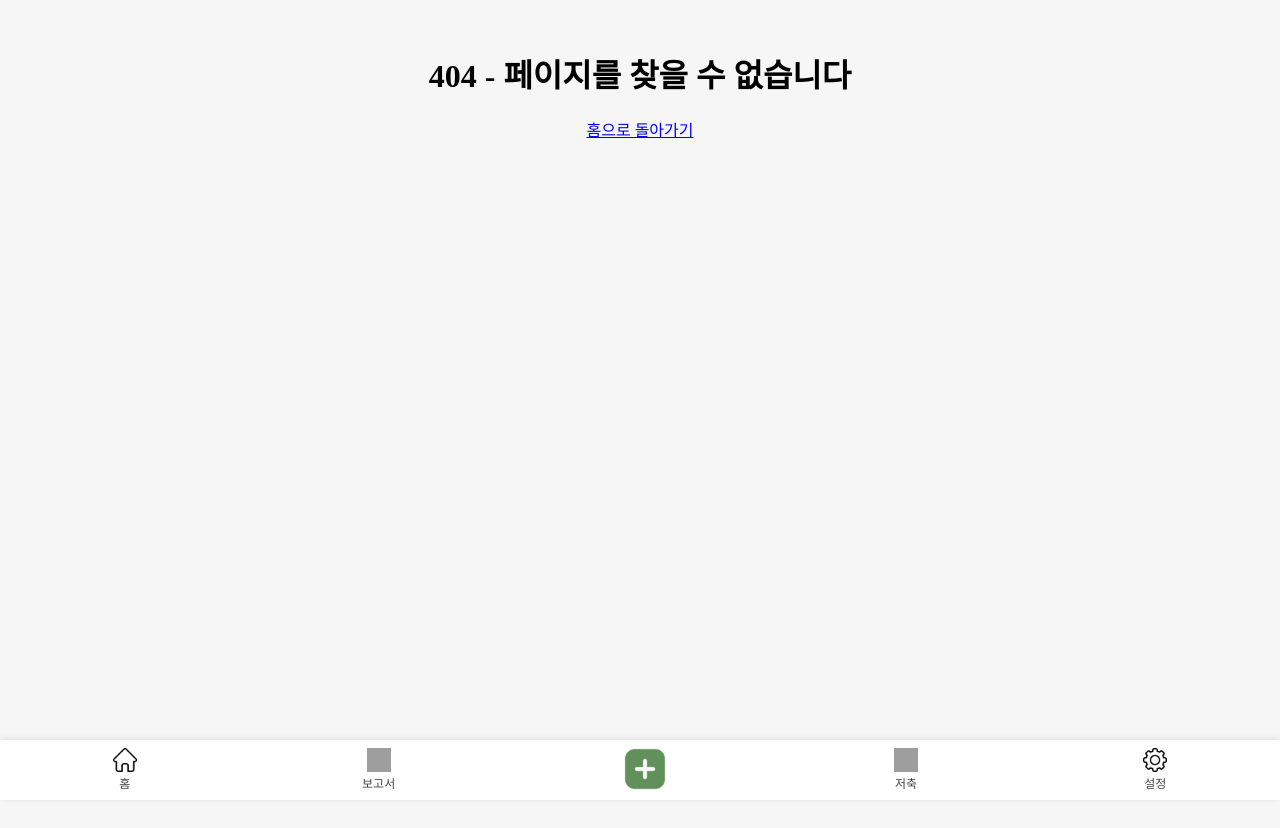
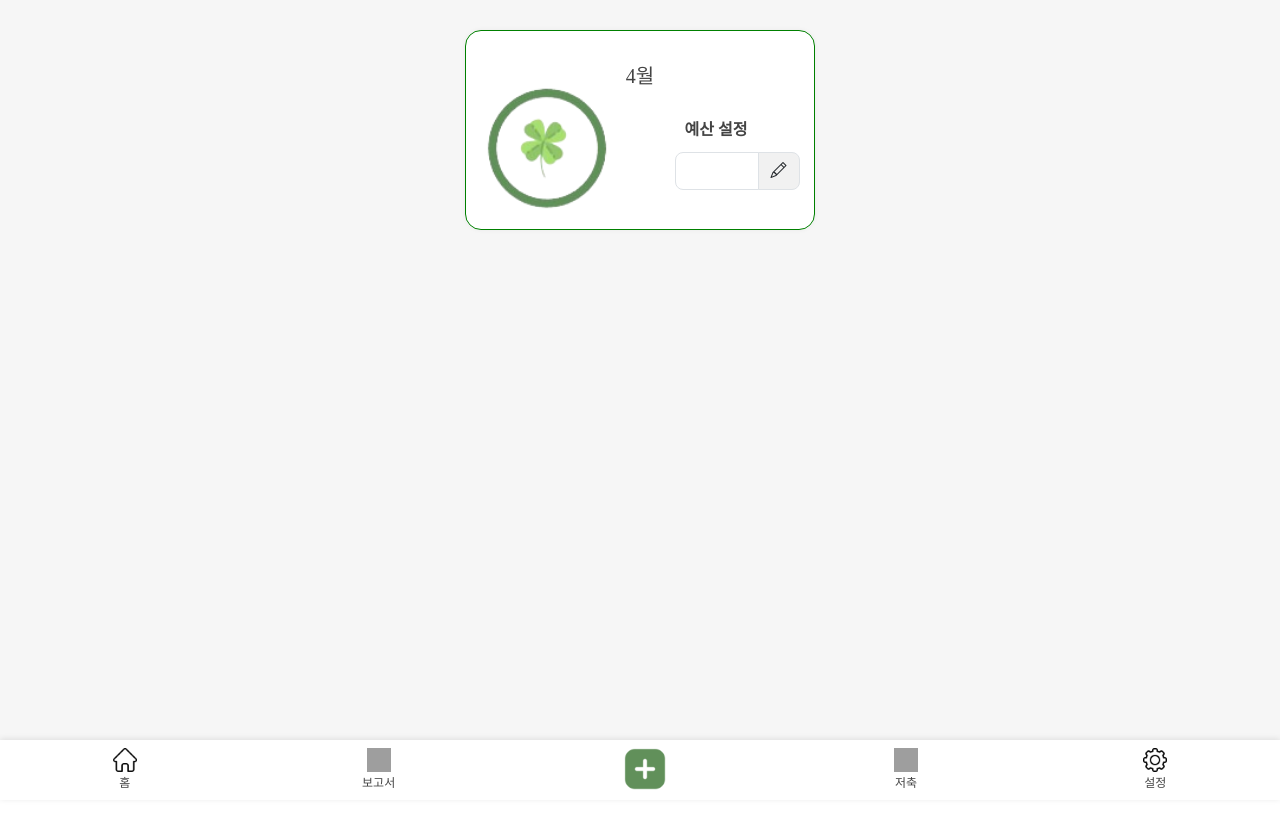
Before and after one commit to dlgkrwns213/moneyLover, a Vue app: page /budgetSetting in a window 1280 px wide. Before the commit this address had no page. Shown: the top 828 px of the page. After the commit the page ends 800 px from the top, so only its background shows below. Built offline with nearby package versions, Linux system fonts and the light colour scheme; grey boxes are pictures that could not be loaded; a web font is replaced by a local one.

Commit message:
fix:Home Router fixing & budgetSetting style fixing

```diff
--- a/src/pages/home/BudgetComparison.vue
+++ b/src/pages/home/BudgetComparison.vue
@@ -3,6 +3,13 @@
 import { reactive, ref, onMounted, computed } from 'vue'
 import { Doughnut } from 'vue-chartjs'
 import { Chart as ChartJS, Title, Tooltip, Legend, ArcElement } from 'chart.js'
+import { useRouter } from 'vue-router'
+
+const router = useRouter()
+
+const goToBudgetSettings = () => {
+  router.push('/budgetSetting')
+}
 ChartJS.register(Title, Tooltip, Legend, ArcElement)
 
 const props = defineProps({
@@ -88,7 +95,7 @@ const chartOptions = {
     </div>
 
     <!-- budget 을 설정하지 않은 경우 -->
-    <div v-else class="empty-budget">
+    <div v-else class="empty-budget" @click="goToBudgetSettings">
       <div class="other-donut-row">
         <div class="donut-container">
           <img class="other-image" src="/src/assets/images/clover/clover_default.png" />
--- a/src/pages/home/BudgetSettings.vue
+++ b/src/pages/home/BudgetSettings.vue
@@ -44,8 +44,9 @@ import '@/assets/main.css'
 
 <style scoped>
 .input-group {
-  width: 125px;
+  width: 145px;
   height: 38px;
+  padding-right: 20px;
 }
 
 .input-group .form-control {
@@ -150,5 +151,6 @@ import '@/assets/main.css'
   display: flex;
   justify-content: center;
   align-items: center;
+  padding: 30px;
 }
 </style>
--- a/src/router/index.js
+++ b/src/router/index.js
@@ -41,6 +41,11 @@ const router = createRouter({
       name: 'NotFound',
       component: NotFound,
     },
+    {
+      path: '/budgetSetting',
+      name: 'budgetSettings',
+      component: BudgetSettings,
+    },
   ],
 })
 
```
